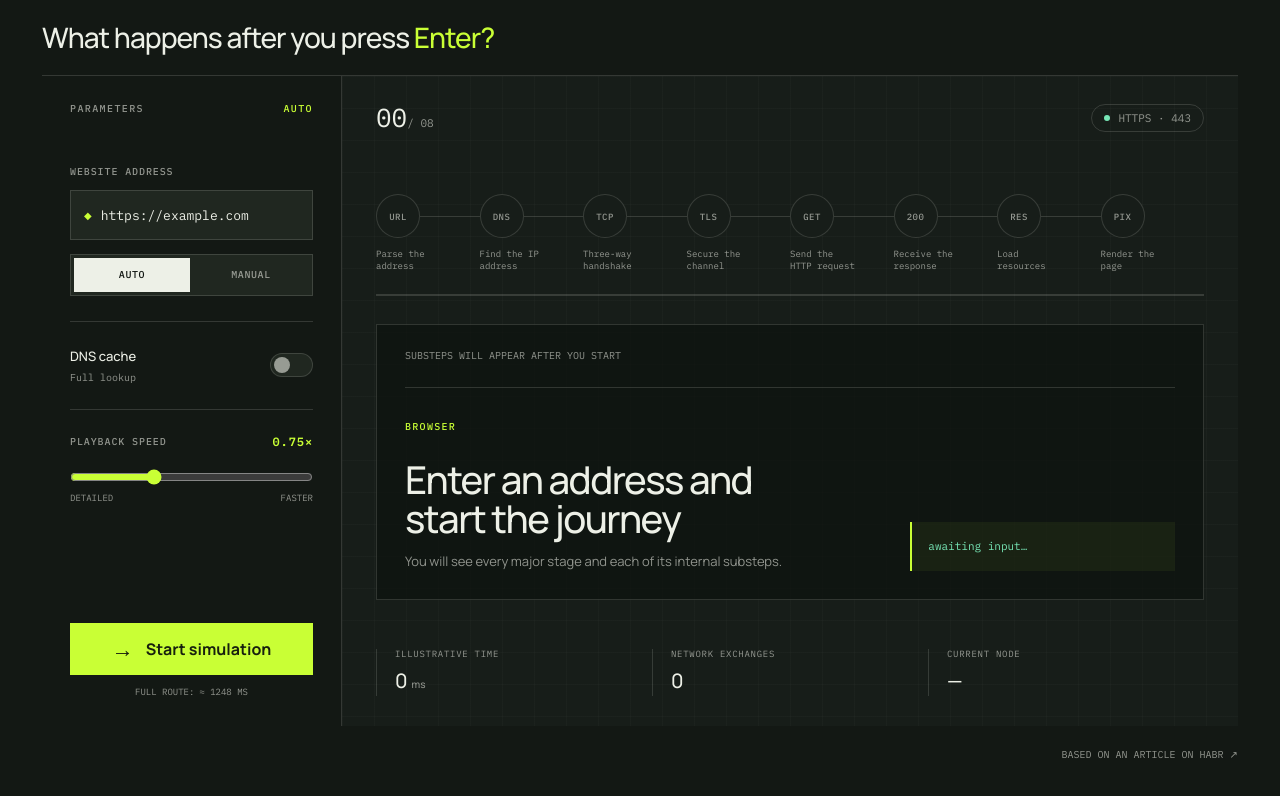
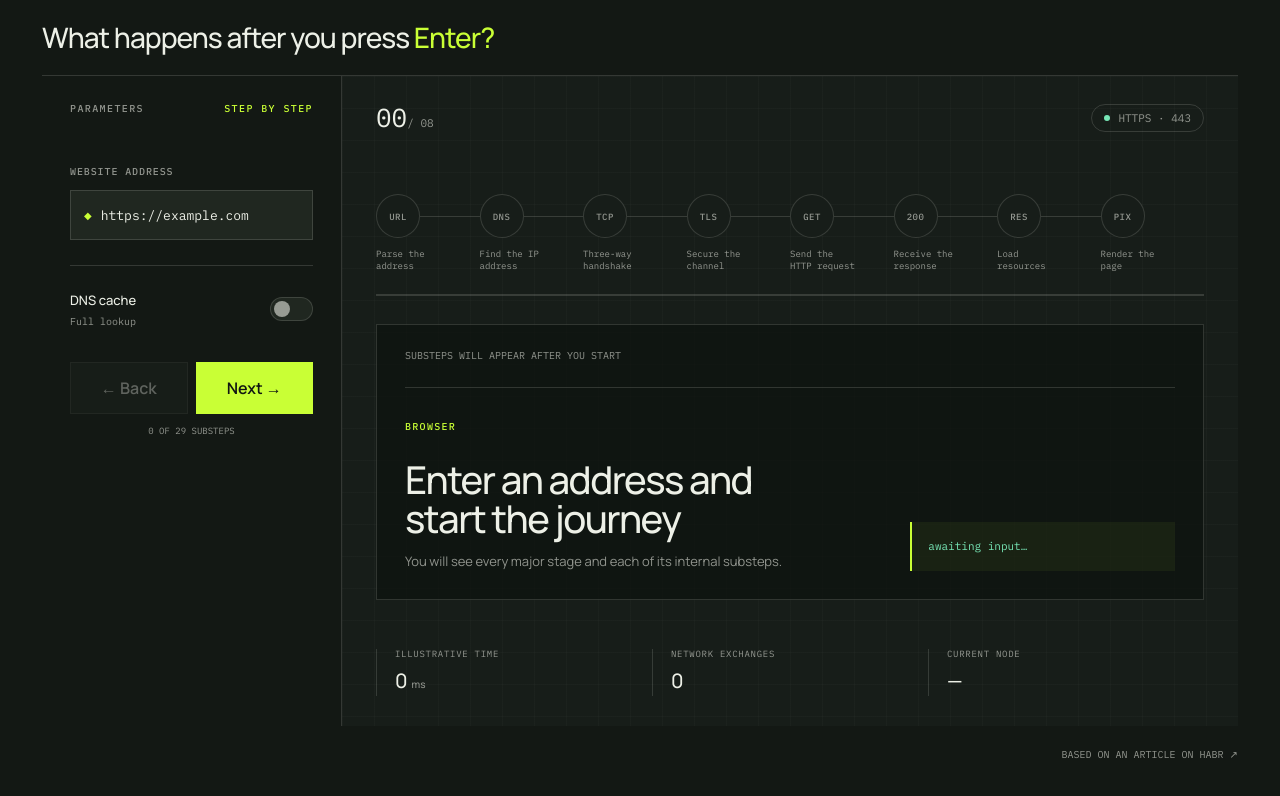
Before and after one commit to itcaat/after-enter, a Next.js app: page / in a window 1280 px wide. Shown: the top 796 px of the page. Built offline with nearby package versions, Linux system fonts and the light colour scheme; no server answers.

Commit message:
Remove automatic simulation mode

```diff
--- a/app/globals.css
+++ b/app/globals.css
@@ -41,16 +41,13 @@ a { color: inherit; }
 .control-panel { display: flex; flex-direction: column; min-width: 0; padding: 28px; border-right: 1px solid var(--line); background: #131814; }
 .panel-kicker { display: flex; justify-content: space-between; margin-bottom: 52px; color: var(--muted); font: 500 10px/1 var(--font-plex-mono), monospace; letter-spacing: .14em; text-transform: uppercase; }
 .panel-kicker span:last-child { color: var(--acid); }
-.field-label, .range-head { color: var(--muted); font: 500 10px/1.2 var(--font-plex-mono), monospace; letter-spacing: .09em; text-transform: uppercase; }
+.field-label { color: var(--muted); font: 500 10px/1.2 var(--font-plex-mono), monospace; letter-spacing: .09em; text-transform: uppercase; }
 .url-field { display: flex; align-items: center; gap: 9px; margin-top: 12px; padding: 0 13px; background: var(--panel-soft); border: 1px solid var(--line); }
 .lock-glyph { color: var(--acid); font-size: 10px; }
 .url-field input { width: 100%; height: 48px; padding: 0; color: var(--paper); background: transparent; border: 0; outline: none; font: 400 13px/1 var(--font-plex-mono), monospace; }
 .url-field:focus-within { border-color: var(--acid); }
-.mode-control { display: grid; grid-template-columns: 1fr 1fr; gap: 3px; margin-top: 14px; padding: 3px; background: var(--panel-soft); border: 1px solid var(--line); }
-.mode-control button { min-height: 34px; border: 0; background: transparent; color: var(--muted); font: 500 10px/1 var(--font-plex-mono), monospace; letter-spacing: .06em; text-transform: uppercase; cursor: pointer; }
-.mode-control button.is-selected { background: var(--paper); color: var(--ink); }
 .control-divider { height: 1px; margin: 25px 0; background: var(--line); }
-.control-row, .range-head { display: flex; align-items: center; justify-content: space-between; gap: 16px; }
+.control-row { display: flex; align-items: center; justify-content: space-between; gap: 16px; }
 .control-row strong { display: block; margin-bottom: 5px; font-size: 13px; font-weight: 500; }
 .control-row small { display: block; color: var(--muted); font: 400 10px/1.2 var(--font-plex-mono), monospace; }
 .switch { width: 43px; height: 24px; padding: 3px; border: 1px solid var(--line); border-radius: 99px; background: var(--panel-soft); cursor: pointer; transition: .2s ease; }
@@ -58,14 +55,6 @@ a { color: inherit; }
 .switch.is-on { border-color: var(--acid); background: rgba(201,255,53,.12); }
 .switch.is-on span { transform: translateX(19px); background: var(--acid); }
 .switch:disabled { cursor: not-allowed; opacity: .55; }
-.range-head strong { color: var(--acid); font-size: 12px; }
-.range { width: 100%; margin: 20px 0 8px; accent-color: var(--acid); }
-.range-labels { display: flex; justify-content: space-between; color: var(--muted); font: 400 9px/1 var(--font-plex-mono), monospace; text-transform: uppercase; }
-.run-button { display: flex; align-items: center; justify-content: center; gap: 12px; width: 100%; min-height: 52px; margin-top: auto; border: 0; background: var(--acid); color: #17200e; font-weight: 700; cursor: pointer; transition: transform .2s ease, filter .2s ease; }
-.run-button:hover:not(:disabled) { transform: translateY(-2px); filter: brightness(1.05); }
-.run-button:disabled { cursor: wait; opacity: .72; }
-.run-icon { font: 500 22px/1 var(--font-plex-mono), monospace; }
-.spinner { width: 15px; height: 15px; border: 2px solid rgba(17,22,18,.3); border-top-color: var(--ink); border-radius: 50%; animation: spin .75s linear infinite; }
 .manual-controls { display: grid; grid-template-columns: 1fr 1fr; gap: 8px; margin-top: 34px; }
 .manual-button { min-height: 52px; border: 1px solid var(--line); background: var(--panel-soft); color: var(--paper); font-weight: 600; cursor: pointer; transition: transform .2s ease, border-color .2s ease; }
 .manual-button:hover:not(:disabled) { transform: translateY(-2px); border-color: var(--muted); }
@@ -127,7 +116,6 @@ a { color: inherit; }
 .site-footer { display: flex; justify-content: flex-end; padding: 22px 0 0; color: var(--muted); font: 400 10px/1.4 var(--font-plex-mono), monospace; text-transform: uppercase; }
 .site-footer a { text-underline-offset: 4px; }
 
-@keyframes spin { to { transform: rotate(360deg); } }
 @media (prefers-reduced-motion: reduce) { *, *::before, *::after { scroll-behavior: auto !important; animation-duration: .01ms !important; transition-duration: .01ms !important; } }
 
 @media (max-width: 1000px) {
@@ -158,7 +146,6 @@ a { color: inherit; }
   .simulator { display: block; }
   .control-panel { border-right: 0; border-bottom: 1px solid var(--line); }
   .panel-kicker { margin-bottom: 28px; }
-  .run-button { margin-top: 28px; }
   .simulation-stage { min-height: 650px; }
   .event-content { grid-template-columns: 1fr; }
   .event-actor { margin-bottom: 20px; }
--- a/app/network-simulator.tsx
+++ b/app/network-simulator.tsx
@@ -245,11 +245,9 @@ const englishSubstepPurpose: Record<string, string> = {
 
 const uiCopy: Record<Locale, Record<string, string>> = {
   ru: {
-    simulatorLabel: "Симулятор загрузки веб-страницы", parameters: "Параметры", websiteAddress: "Адрес сайта",
-    modeLabel: "Режим прохождения", auto: "Авто", manual: "Вручную", dnsCache: "DNS-кеш", ipKnown: "IP уже известен",
-    fullLookup: "Полный поиск", pace: "Темп показа", detailed: "подробно", faster: "быстрее", showing: "Показываем путь",
-    runAgain: "Запустить снова", start: "Начать показ", back: "← Назад", restart: "Сначала ↺", next: "Далее →",
-    fullPath: "Полный путь", substepsOf: "из", substeps: "подшагов", loadingStages: "Этапы загрузки", goStage: "Перейти к этапу",
+    simulatorLabel: "Симулятор загрузки веб-страницы", parameters: "Параметры", websiteAddress: "Адрес сайта", stepMode: "ПОШАГОВО",
+    dnsCache: "DNS-кеш", ipKnown: "IP уже известен", fullLookup: "Полный поиск", back: "← Назад",
+    restart: "Сначала ↺", next: "Далее →", substepsOf: "из", substeps: "подшагов", loadingStages: "Этапы загрузки", goStage: "Перейти к этапу",
     stageSubsteps: "Подшаги этапа", goSubstep: "Перейти к подшагу", defaultPurpose: "Обеспечивает следующий этап",
     substepsPlaceholder: "Подшаги появятся после запуска", ready: "Готово", browser: "Браузер", pageReady: "Страница готова к работе",
     enterAddress: "Введите адрес и начните путь", doneDetail: "Пиксели отрисованы, обработчики событий активны — пользователь может взаимодействовать со страницей.",
@@ -257,11 +255,9 @@ const uiCopy: Record<Locale, Record<string, string>> = {
     networkExchanges: "Сетевые обмены", currentNode: "Текущий узел", interactive: "Интерактив", milliseconds: "мс",
   },
   en: {
-    simulatorLabel: "Web page loading simulator", parameters: "Parameters", websiteAddress: "Website address",
-    modeLabel: "Playback mode", auto: "Auto", manual: "Manual", dnsCache: "DNS cache", ipKnown: "IP already known",
-    fullLookup: "Full lookup", pace: "Playback speed", detailed: "detailed", faster: "faster", showing: "Showing the route",
-    runAgain: "Run again", start: "Start simulation", back: "← Back", restart: "Start over ↺", next: "Next →",
-    fullPath: "Full route", substepsOf: "of", substeps: "substeps", loadingStages: "Loading stages", goStage: "Go to stage",
+    simulatorLabel: "Web page loading simulator", parameters: "Parameters", websiteAddress: "Website address", stepMode: "STEP BY STEP",
+    dnsCache: "DNS cache", ipKnown: "IP already known", fullLookup: "Full lookup", back: "← Back",
+    restart: "Start over ↺", next: "Next →", substepsOf: "of", substeps: "substeps", loadingStages: "Loading stages", goStage: "Go to stage",
     stageSubsteps: "Substeps for", goSubstep: "Go to substep", defaultPurpose: "Enables the next stage",
     substepsPlaceholder: "Substeps will appear after you start", ready: "Ready", browser: "Browser", pageReady: "The page is ready",
     enterAddress: "Enter an address and start the journey", doneDetail: "Pixels are painted and event handlers are active, so the user can interact with the page.",
@@ -280,12 +276,8 @@ const VueSimulator = defineComponent({
     const substepPurpose = locale === "ru" ? russianSubstepPurpose : englishSubstepPurpose;
     const url = ref("https://example.com");
     const cache = ref(false);
-    const speed = ref(0.75);
-    const mode = ref<"auto" | "manual">("auto");
     const current = ref(-1);
     const done = ref(false);
-    const running = ref(false);
-    const token = ref(0);
     const flowRef = ref<HTMLElement | null>(null);
     const substepTrackRef = ref<HTMLElement | null>(null);
 
@@ -306,10 +298,6 @@ const VueSimulator = defineComponent({
     const progress = computed(() => done.value ? 100 : current.value < 0 ? 0 : ((current.value + 1) / route.value.length) * 100);
     const elapsed = computed(() => route.value.slice(0, done.value ? route.value.length : current.value + 1).reduce((sum, unit) => sum + unit.ms, 0));
     const exchanges = computed(() => route.value.slice(0, done.value ? route.value.length : current.value + 1).reduce((sum, unit) => sum + unit.exchanges, 0));
-    const totalEstimate = computed(() => route.value.reduce((sum, unit) => sum + unit.ms, 0));
-
-    const pause = (ms: number) => new Promise(resolve => window.setTimeout(resolve, ms));
-
     function centerActive(container: HTMLElement | null, selector: string) {
       const target = container?.querySelector<HTMLElement>(selector);
       if (!container || !target) return;
@@ -334,39 +322,12 @@ const VueSimulator = defineComponent({
     }
 
     function reset() {
-      token.value += 1;
       current.value = -1;
       done.value = false;
-      running.value = false;
-    }
-
-    function setMode(nextMode: "auto" | "manual") {
-      if (mode.value === nextMode) return;
-      mode.value = nextMode;
-      reset();
-    }
-
-    async function run() {
-      normalizeUrl();
-      const runId = ++token.value;
-      current.value = -1;
-      done.value = false;
-      running.value = true;
-      await nextTick();
-
-      for (let index = 0; index < route.value.length; index += 1) {
-        if (runId !== token.value || mode.value !== "auto") return;
-        current.value = index;
-        await pause(Math.max(720, route.value[index].ms * 3.2) / speed.value);
-      }
-      if (runId !== token.value) return;
-      done.value = true;
-      running.value = false;
     }
 
     function nextStep() {
       normalizeUrl();
-      running.value = false;
       if (done.value) current.value = -1;
       done.value = false;
       if (current.value < route.value.length - 1) current.value += 1;
@@ -374,8 +335,6 @@ const VueSimulator = defineComponent({
     }
 
     function previousStep() {
-      token.value += 1;
-      running.value = false;
       if (done.value) {
         done.value = false;
         current.value = route.value.length - 1;
@@ -387,9 +346,6 @@ const VueSimulator = defineComponent({
     function jumpToRouteIndex(routeIndex: number) {
       if (routeIndex < 0) return;
       normalizeUrl();
-      token.value += 1;
-      mode.value = "manual";
-      running.value = false;
       done.value = false;
       current.value = routeIndex;
     }
@@ -415,51 +371,32 @@ const VueSimulator = defineComponent({
 
     return () => h("section", { class: "simulator", "aria-label": text.simulatorLabel }, [
       h("aside", { class: "control-panel" }, [
-        h("div", { class: "panel-kicker" }, [h("span", text.parameters), h("span", mode.value === "auto" ? "AUTO" : "MANUAL")]),
+        h("div", { class: "panel-kicker" }, [h("span", text.parameters), h("span", text.stepMode)]),
         h("label", { class: "field-label", for: "sim-url" }, text.websiteAddress),
         h("div", { class: "url-field" }, [
           h("span", { class: "lock-glyph", "aria-hidden": "true" }, secure.value ? "◆" : "◇"),
           h("input", {
-            id: "sim-url", value: url.value, disabled: running.value, inputmode: "url", spellcheck: false,
+            id: "sim-url", value: url.value, inputmode: "url", spellcheck: false,
             onInput: (event: Event) => url.value = (event.target as HTMLInputElement).value,
             onKeydown: (event: KeyboardEvent) => {
               if (event.key !== "Enter") return;
-              if (mode.value === "auto") run();
-              else nextStep();
+              nextStep();
             },
           }),
-        ]),
-        h("div", { class: "mode-control", role: "group", "aria-label": text.modeLabel }, [
-          h("button", { type: "button", class: mode.value === "auto" ? "is-selected" : "", "aria-pressed": mode.value === "auto", onClick: () => setMode("auto") }, text.auto),
-          h("button", { type: "button", class: mode.value === "manual" ? "is-selected" : "", "aria-pressed": mode.value === "manual", onClick: () => setMode("manual") }, text.manual),
         ]),
         h("div", { class: "control-divider" }),
         h("div", { class: "control-row" }, [
           h("div", [h("strong", text.dnsCache), h("small", cache.value ? text.ipKnown : text.fullLookup)]),
           h("button", {
             type: "button", class: ["switch", cache.value && "is-on"], role: "switch", "aria-label": text.dnsCache, "aria-checked": cache.value,
-            disabled: running.value, onClick: () => { cache.value = !cache.value; reset(); },
+            onClick: () => { cache.value = !cache.value; reset(); },
           }, h("span")),
         ]),
-        mode.value === "auto" ? [
-          h("div", { class: "control-divider" }),
-          h("label", { class: "range-head", for: "sim-speed" }, [h("span", text.pace), h("strong", `${speed.value.toLocaleString(locale === "ru" ? "ru-RU" : "en-US")}×`)]),
-          h("input", {
-            id: "sim-speed", class: "range", type: "range", min: 0.5, max: 1.25, step: 0.25, value: speed.value,
-            onInput: (event: Event) => speed.value = Number((event.target as HTMLInputElement).value),
-          }),
-          h("div", { class: "range-labels", "aria-hidden": "true" }, [h("span", text.detailed), h("span", text.faster)]),
-        ] : null,
-        mode.value === "auto"
-          ? h("button", { type: "button", class: "run-button", disabled: running.value, onClick: run }, [
-              h("span", { class: running.value ? "spinner" : "run-icon", "aria-hidden": "true" }, running.value ? "" : "→"),
-              running.value ? text.showing : done.value ? text.runAgain : text.start,
-            ])
-          : h("div", { class: "manual-controls" }, [
-              h("button", { type: "button", class: "manual-button", disabled: current.value < 0, onClick: previousStep }, text.back),
-              h("button", { type: "button", class: "manual-button is-primary", onClick: nextStep }, done.value ? text.restart : text.next),
-            ]),
-        h("p", { class: "estimate" }, mode.value === "auto" ? `${text.fullPath}: ≈ ${totalEstimate.value} ${text.milliseconds}` : `${Math.min(current.value + 1, route.value.length)} ${text.substepsOf} ${route.value.length} ${text.substeps}`),
+        h("div", { class: "manual-controls" }, [
+          h("button", { type: "button", class: "manual-button", disabled: current.value < 0, onClick: previousStep }, text.back),
+          h("button", { type: "button", class: "manual-button is-primary", onClick: nextStep }, done.value ? text.restart : text.next),
+        ]),
+        h("p", { class: "estimate" }, `${Math.min(current.value + 1, route.value.length)} ${text.substepsOf} ${route.value.length} ${text.substeps}`),
       ]),
 
       h("div", { class: "simulation-stage" }, [
```
